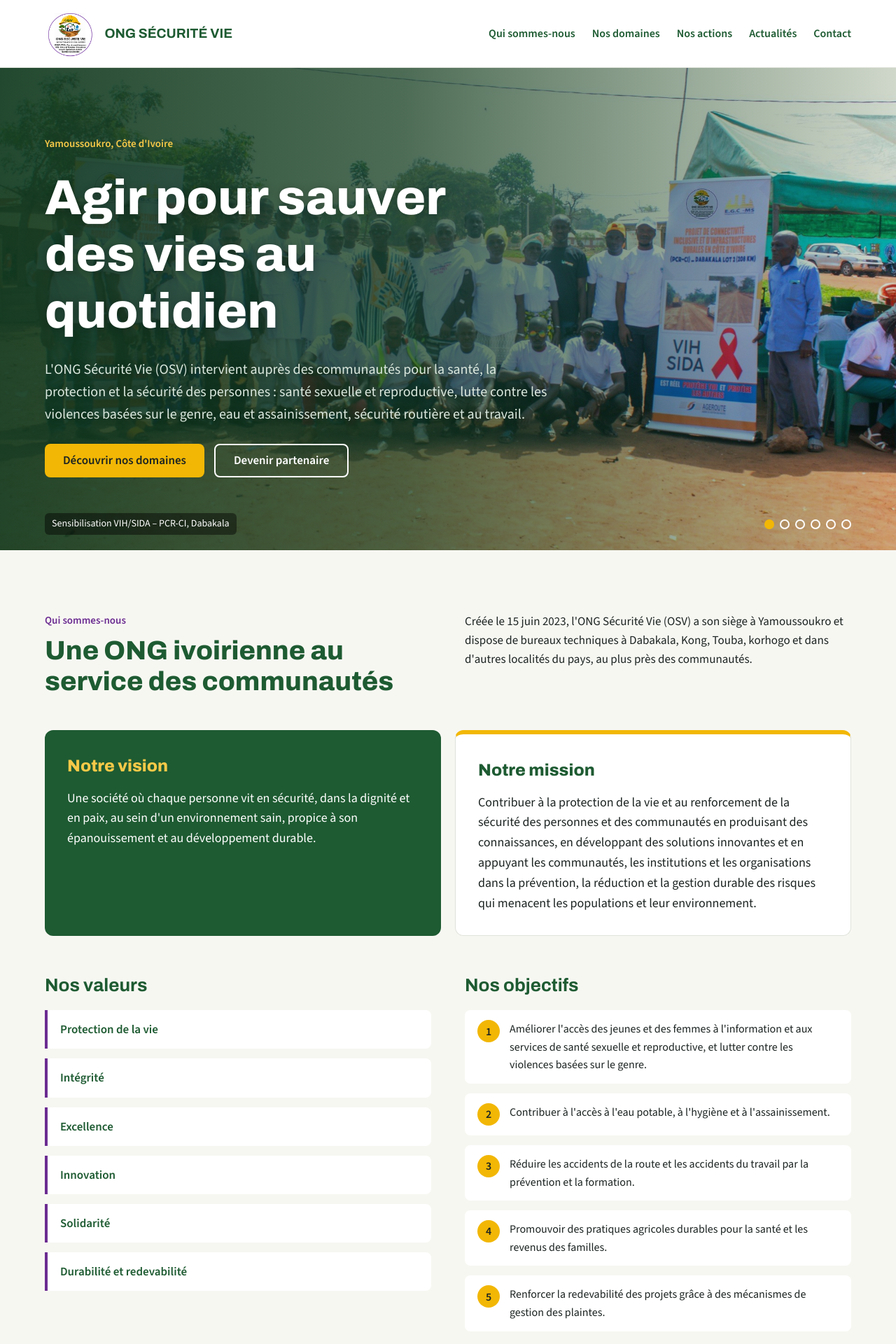
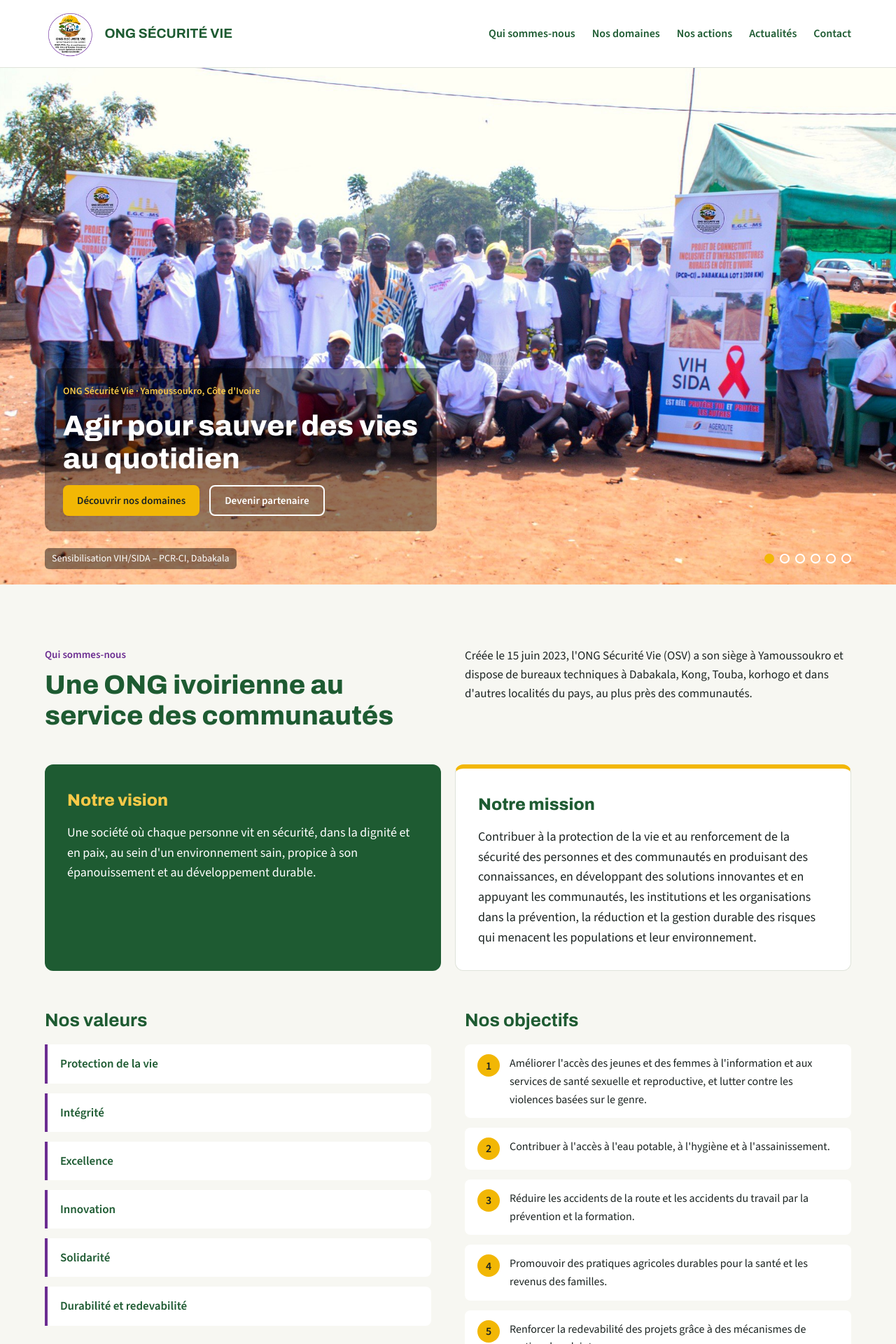
Before and after one commit to 28121989/securitevie, a Jekyll site: the page built from index.html, in a window 1280 px wide. Shown: the top 1920 px of the page at 70% size. Built offline with Jekyll 4.4.1, drawn with Linux system fonts in a browser that asks for light colours.

Commit message:
Add files via upload

```diff
--- a/assets/style.css
+++ b/assets/style.css
@@ -89,3 +89,13 @@
 .points button:focus-visible{outline:3px solid var(--or);outline-offset:3px}
 @media (max-width:760px){.voile{background:rgba(18,59,32,.8)}}
 @media (prefers-reduced-motion:reduce){.diapo{transition:none}}
+
+/* Diaporama en couleurs naturelles, sans voile vert */
+.heros.avec-diapos{min-height:min(82vh,760px);display:flex;flex-direction:column;justify-content:flex-end;background:#222}
+.heros.avec-diapos .voile{display:none}
+.heros.avec-diapos .bloc{width:100%;padding:0 24px 76px}
+.encadre{display:inline-flex;flex-direction:column;gap:14px;max-width:560px;background:rgba(0,0,0,.42);padding:22px 26px;border-radius:12px}
+.heros.avec-diapos .lieu{font-size:14px}
+.heros.avec-diapos h1{font-size:clamp(1.7rem,3.2vw,2.6rem);max-width:none}
+.heros.avec-diapos .bouton{min-height:44px;padding:0 20px;font-size:15px}
+@media (max-width:760px){.heros.avec-diapos{min-height:70vh}.heros.avec-diapos .voile{display:none}.encadre{padding:16px 18px}}
--- a/index.html
+++ b/index.html
@@ -31,12 +31,12 @@
 {% if diapo.diapos and diapo.diapos.size > 0 %}{% for d in diapo.diapos %}<div class="diapo{% if forloop.first %} active{% endif %}" style="background-image:url('{{ d.image | relative_url }}')" data-legende="{{ d.legende | escape }}"></div>
 {% endfor %}{% elsif infos.photo_accueil and infos.photo_accueil != "" %}<div class="diapo active" style="background-image:url('{{ infos.photo_accueil | relative_url }}')"></div>{% endif %}
 </div>
-<div class="voile"></div>
 <div class="bloc">
-<p class="lieu">Yamoussoukro, Côte d'Ivoire</p>
+<div class="encadre">
+<p class="lieu">ONG Sécurité Vie · Yamoussoukro, Côte d'Ivoire</p>
 <h1>Agir pour sauver des vies au quotidien</h1>
-<p class="intro">L'ONG Sécurité Vie (OSV) intervient auprès des communautés pour la santé, la protection et la sécurité des personnes : santé sexuelle et reproductive, lutte contre les violences basées sur le genre, eau et assainissement, sécurité routière et au travail.</p>
 <div class="boutons"><a class="bouton" href="#domaines">Découvrir nos domaines</a><a class="bouton contour" href="#contact">Devenir partenaire</a></div>
+</div>
 </div>
 <div class="diapo-bas">
 <p class="legende" aria-live="polite"></p>
```
